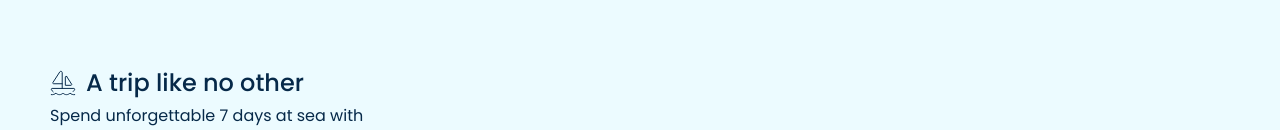
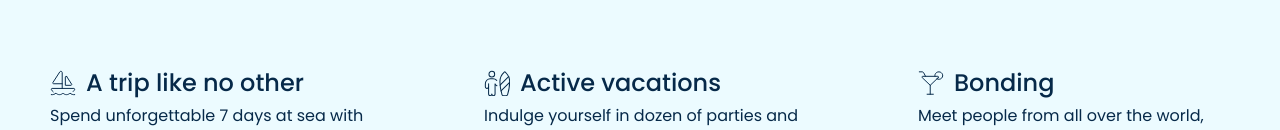
Before and after one commit to Roko03/charteraga-frontend, a Next.js app: page / in a window 1280 px wide. Shown: the part 6191-6321 px from the top of the page. Built offline with nearby package versions, Linux system fonts and the light colour scheme.

Commit message:
make ExperienceHighlightList

```diff
--- /dev/null
+++ b/src/containers/home-page/ExperienceHighlightList/ExperienceHighlightList.module.scss
@@ -0,0 +1,9 @@
+@use "../../../styles/main.scss" as *;
+
+.experience_higlight_list {
+  @include flex-row();
+  gap: rem(62);
+
+  justify-content: space-between;
+  flex-wrap: wrap;
+}
--- /dev/null
+++ b/src/containers/home-page/ExperienceHighlightList/ExperienceHighlightList.tsx
@@ -0,0 +1,30 @@
+import React from "react";
+import styles from "./ExperienceHighlightList.module.scss";
+import ExperienceHighlightItem from "../ExperienceHighlightItem";
+import BoatIcon from "../../../assets/icons/boat.svg";
+import SurferIcon from "../../../assets/icons/surfer.svg";
+import CocktailIcon from "../../../assets/icons/cocktail.svg";
+
+const ExperienceHighlightList = () => {
+  return (
+    <div className={styles.experience_higlight_list}>
+      <ExperienceHighlightItem
+        highlightDescription="Spend unforgettable 7 days at sea with your crew at your own pace"
+        highlightImageUrl={BoatIcon}
+        highlightTitle="A trip like no other"
+      />
+      <ExperienceHighlightItem
+        highlightDescription="Indulge yourself in dozen of parties and activities on your trip"
+        highlightImageUrl={SurferIcon}
+        highlightTitle="Active vacations"
+      />
+      <ExperienceHighlightItem
+        highlightDescription="Meet people from all over the world, discover new friends"
+        highlightImageUrl={CocktailIcon}
+        highlightTitle="Bonding"
+      />
+    </div>
+  );
+};
+
+export default ExperienceHighlightList;
--- /dev/null
+++ b/src/containers/home-page/ExperienceHighlightList/index.ts
@@ -0,0 +1,3 @@
+import ExperienceHighlightList from "./ExperienceHighlightList";
+
+export default ExperienceHighlightList
--- a/src/containers/home-page/ExperienceHighlightSection/ExperienceHighlightSection.tsx
+++ b/src/containers/home-page/ExperienceHighlightSection/ExperienceHighlightSection.tsx
@@ -2,10 +2,7 @@ import React from "react";
 import styles from "./ExperienceHighlightSection.module.scss";
 import Title from "@/components/Title";
 import ExperienceHighlightGallery from "../ExperienceHighlightGallery";
-import ExperienceHighlightItem from "../ExperienceHighlightItem";
-import Boat from "../../../assets/icons/boat.svg";
-import SurferIcon from "../../../assets/icons/surfer.svg";
-import CocktailIcon from "../../../assets/icons/cocktail.svg";
+import ExperienceHighlightList from "../ExperienceHighlightList";
 
 const ExperienceHighlightSection: React.FC = () => {
   return (
@@ -17,11 +14,7 @@ const ExperienceHighlightSection: React.FC = () => {
         description="Lorem ipsum dolor sit amet, consectetur adipiscing elit. Faucibus in libero risus semper habitant arcu eget. Et integer facilisi eget diam."
       />
       <ExperienceHighlightGallery />
-      <ExperienceHighlightItem
-        highlightDescription="Spend unforgettable 7 days at sea with your crew at your own pace"
-        highlightImageUrl={Boat}
-        highlightTitle="A trip like no other"
-      />
+      <ExperienceHighlightList />
     </section>
   );
 };
```
